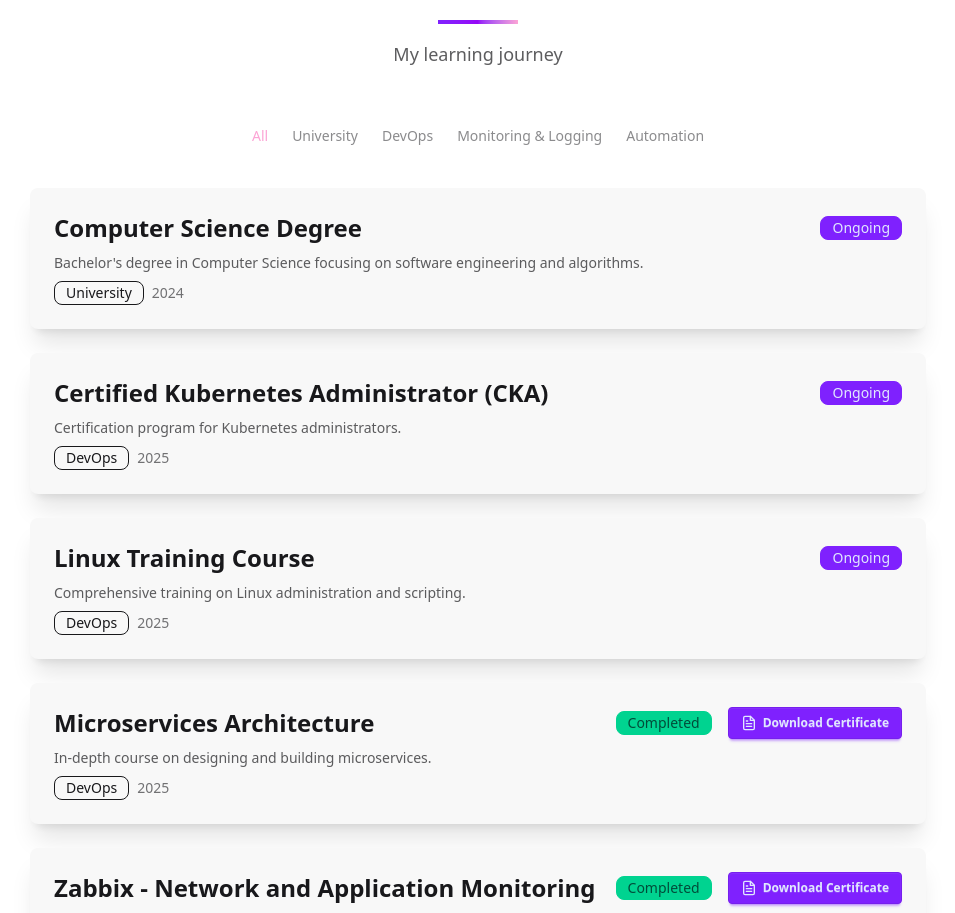
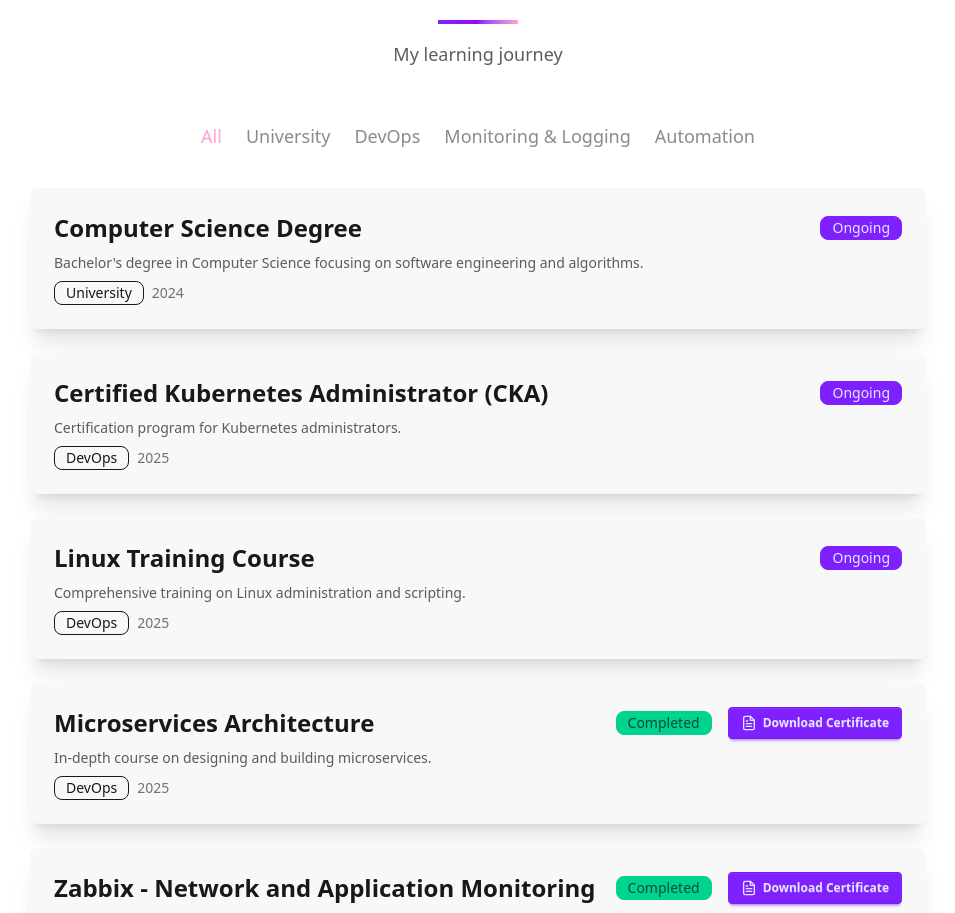
Before and after one commit to Zeptiny/nyuu.dev, a Next.js app: page / in a window 1280 px wide. Shown: the part 3925-4838 px from the top of the page, without its empty margins (162-1117 px from the left). Built offline with nearby package versions, Linux system fonts and the light colour scheme.

Commit message:
chore: Increase education tabs size

```diff
--- a/app/components/sections/EducationSection.tsx
+++ b/app/components/sections/EducationSection.tsx
@@ -128,7 +128,7 @@ export default function EducationSection() {
             {categories.map((category) => (
               <button
                 key={category}
-                className={`tab ${selectedCategory === category ? 'tab-active text-accent' : ''}`}
+                className={`tab text-lg ${selectedCategory === category ? 'tab-active text-accent' : ''}`}
                 onClick={() => setSelectedCategory(category)}
               >
                 {category === 'all' ? t.filterAll : t[category as keyof typeof t]}
```
